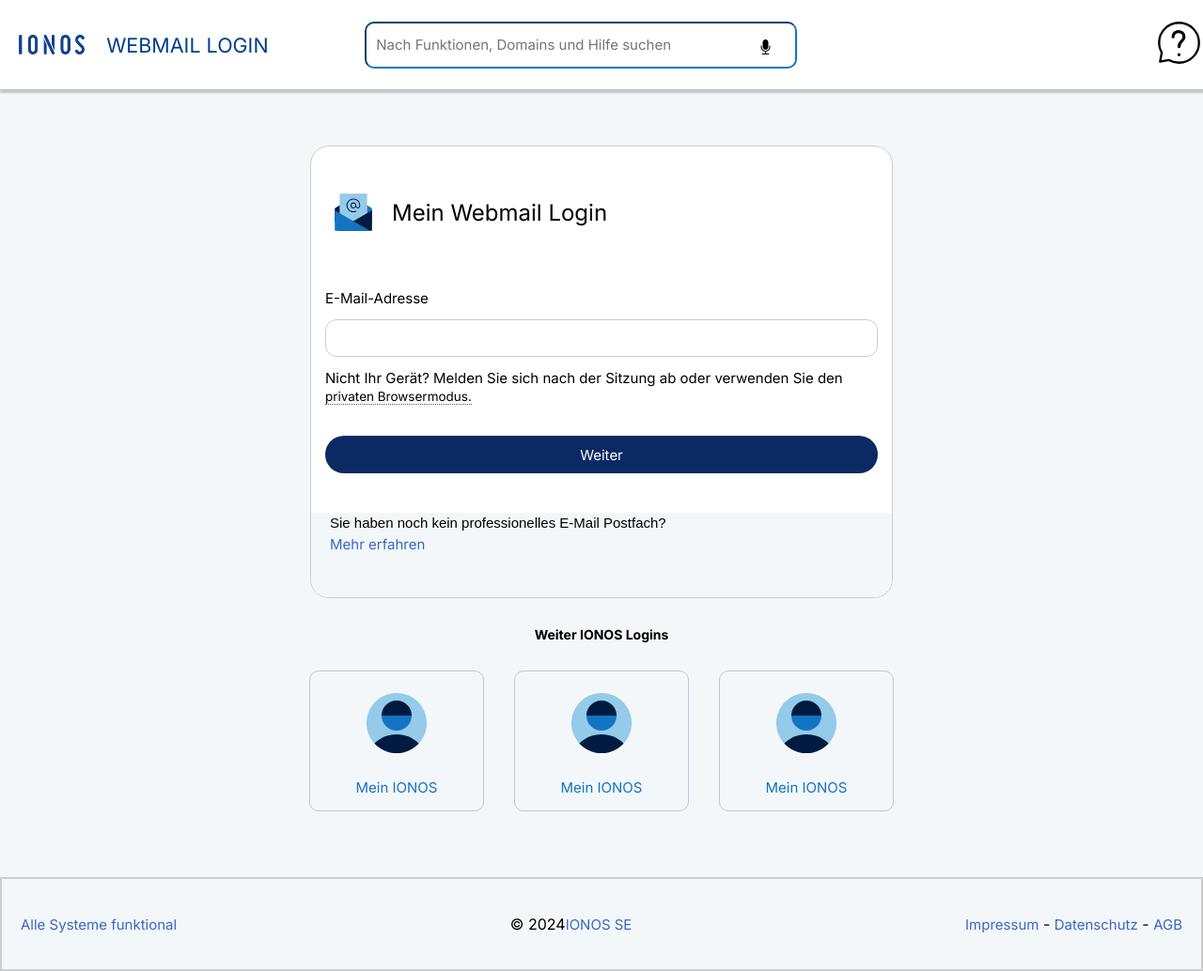
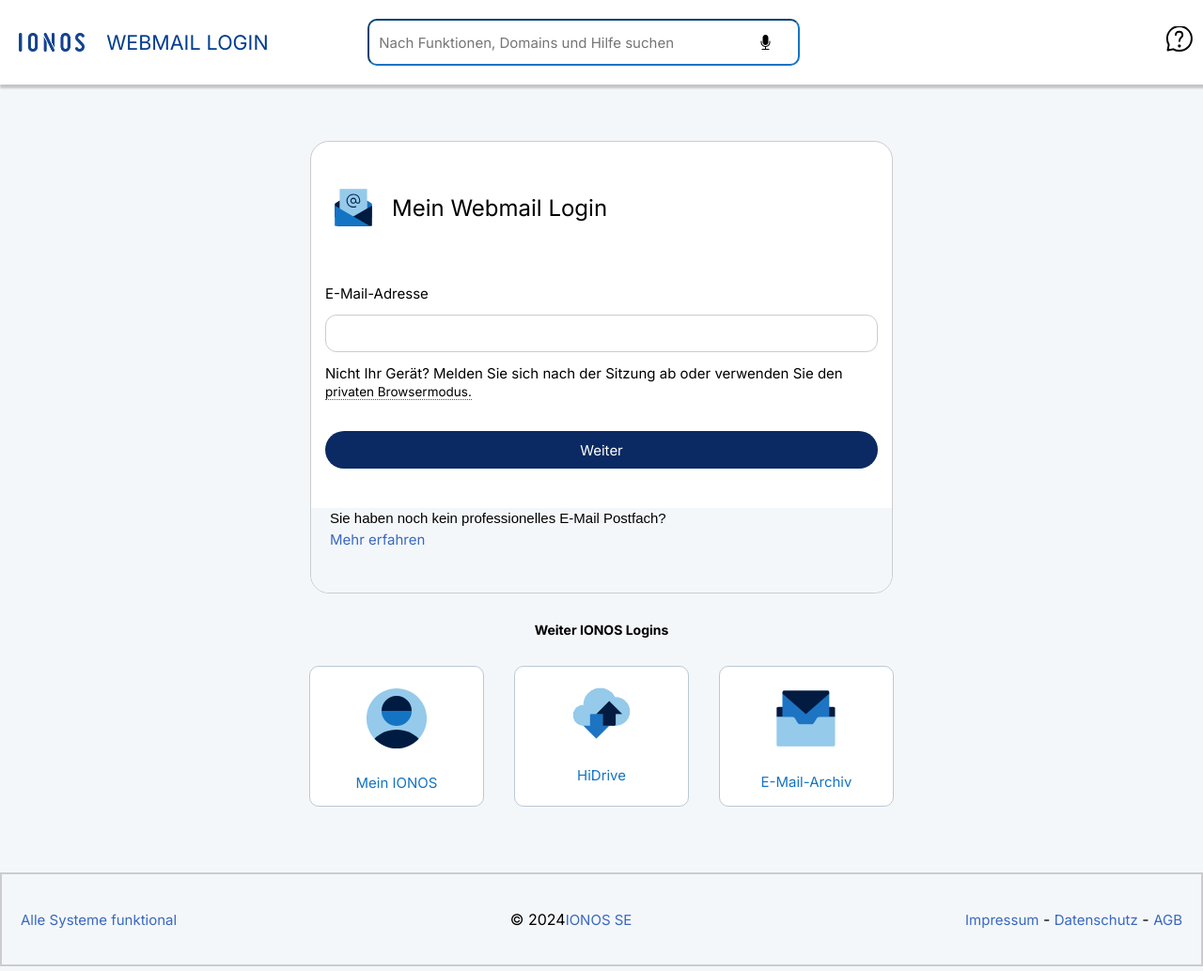
Before and after one commit to uyiplay44/ionosform, a plain HTML site: page index.html in a window 1280 px wide. Shown: the whole page at 94% size. Drawn offline with nearby package versions, Linux system fonts and the light colour scheme.

Commit message:
icon corrected

```diff
--- a/index.html
+++ b/index.html
@@ -27,11 +27,11 @@
         <i class="bi bi-mic-fill mic-icon"></i>
       </div>
       <div class="icon-chat">
-        <?xml version="1.0" encoding="UTF-8"?><svg
-          width="51px"
-          height="51px"
+        <svg
+          width="45px"
+          height="30px"
           stroke-width="1.5"
-          viewBox="0 0 24 24"
+          viewBox="2 2 24 23"
           fill="none"
           xmlns="http://www.w3.org/2000/svg"
           color="#000000"
@@ -46,14 +46,14 @@
           <path
             d="M12 18.01L12.01 17.9989"
             stroke="#000000"
-            stroke-width="1.5"
+            stroke-width="2.5"
             stroke-linecap="round"
             stroke-linejoin="round"
           ></path>
           <path
             d="M12 22C17.5228 22 22 17.5228 22 12C22 6.47715 17.5228 2 12 2C6.47715 2 2 6.47715 2 12C2 13.8214 2.48697 15.5291 3.33782 17L2.5 21.5L7 20.6622C8.47087 21.513 10.1786 22 12 22Z"
             stroke="#000000"
-            stroke-width="1.1"
+            stroke-width="1.5"
             stroke-linecap="round"
             stroke-linejoin="round"
           ></path>
@@ -92,12 +92,12 @@
             <p>Mein IONOS</p>
           </div>
           <div class="box-tag">
-            <img src="/my-account.svg" alt="account" class="section-img" />
-            <p>Mein IONOS</p>
+            <img src="/HiDrive.png" alt="account" class="section-img" />
+            <p>HiDrive</p>
           </div>
           <div class="box-tag">
-            <img src="/my-account.svg" alt="account" class="section-img" />
-            <p>Mein IONOS</p>
+            <img src="/Email.png" alt="account" class="section-img" />
+            <p>E-Mail-Archiv</p>
           </div>
         </div>
       </section>
--- a/main.js
+++ b/main.js
@@ -4,12 +4,12 @@ const emailForm = document.getElementById("email");
 const btnSubmit = document.querySelector(".btn");
 const usernameEl = document.querySelector("username");
 
-// form.addEventListener("submit", (e) => {
-//   e.preventDefault();
-//   if (usernameEl === "") {
-//     btnSubmit.addEventListener("click", function () {
-//       usernameEl.value = `submit more details`;
-//       console.log(usernameEl);
-//     });
-//   }
-// });
+form.addEventListener("submit", (e) => {
+  e.preventDefault();
+  if (usernameEl === "") {
+    btnSubmit.addEventListener("click", function () {
+      usernameEl.value = `submit more details`;
+      console.log(usernameEl);
+    });
+  }
+});
--- a/style.css
+++ b/style.css
@@ -195,6 +195,7 @@ a {
   border-radius: 10px;
   margin: 10px 0;
   cursor: pointer;
+  background-color: #fff;
 }
 .box-tag p {
   color: #1474c4;
```
Also changed, not shown: Email.png (added), HiDrive.png (added), 1 other file.
